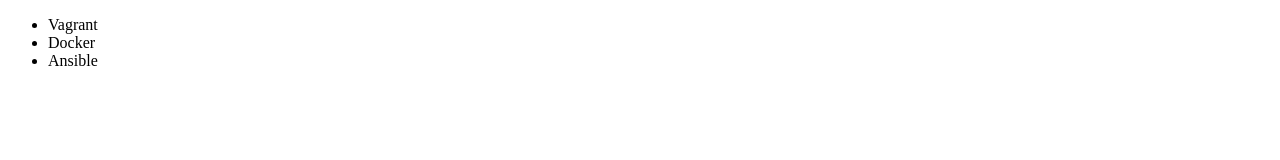
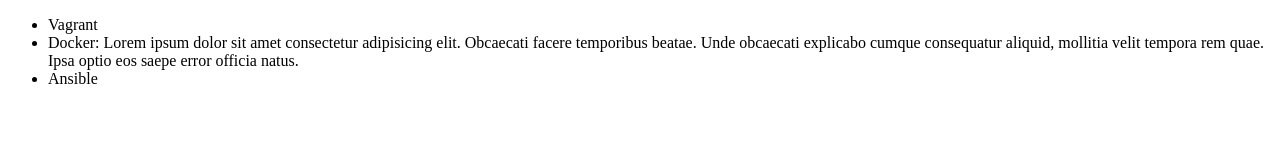
Before and after one commit to lucaAPNT/alura-git, a plain HTML site: page index.html in a window 1280 px wide. Drawn offline with Linux system fonts and the light colour scheme.

Commit message:
bug lista

```diff
--- a/index.html
+++ b/index.html
@@ -7,7 +7,7 @@
 <body>
     <ul>
         <li>Vagrant</li>
-        <li>Docker</li>
+        <li>Docker: Lorem ipsum dolor sit amet consectetur adipisicing elit. Obcaecati facere temporibus beatae. Unde obcaecati explicabo cumque consequatur aliquid, mollitia velit tempora rem quae. Ipsa optio eos saepe error officia natus.</li>
         <li>Ansible</li>
     </ul>
 </body>
```
